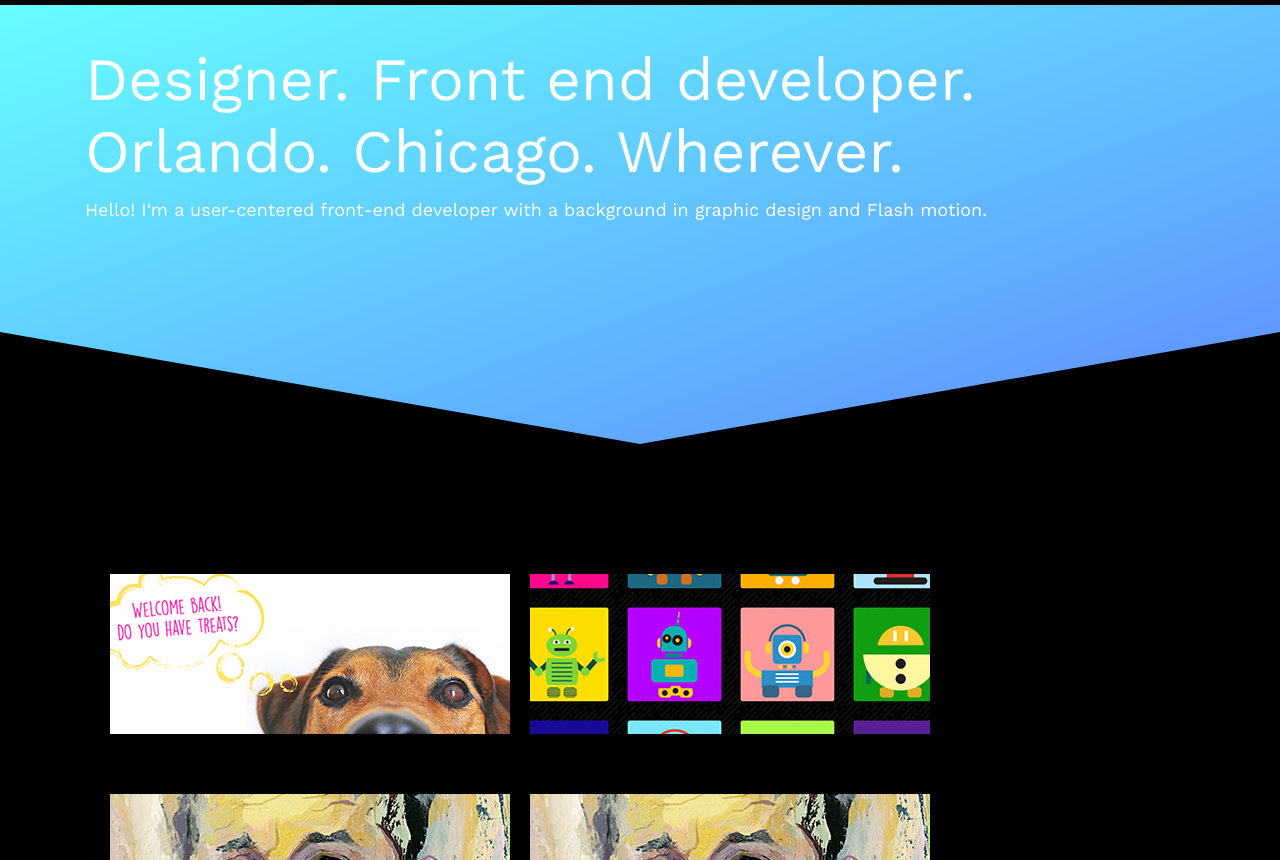
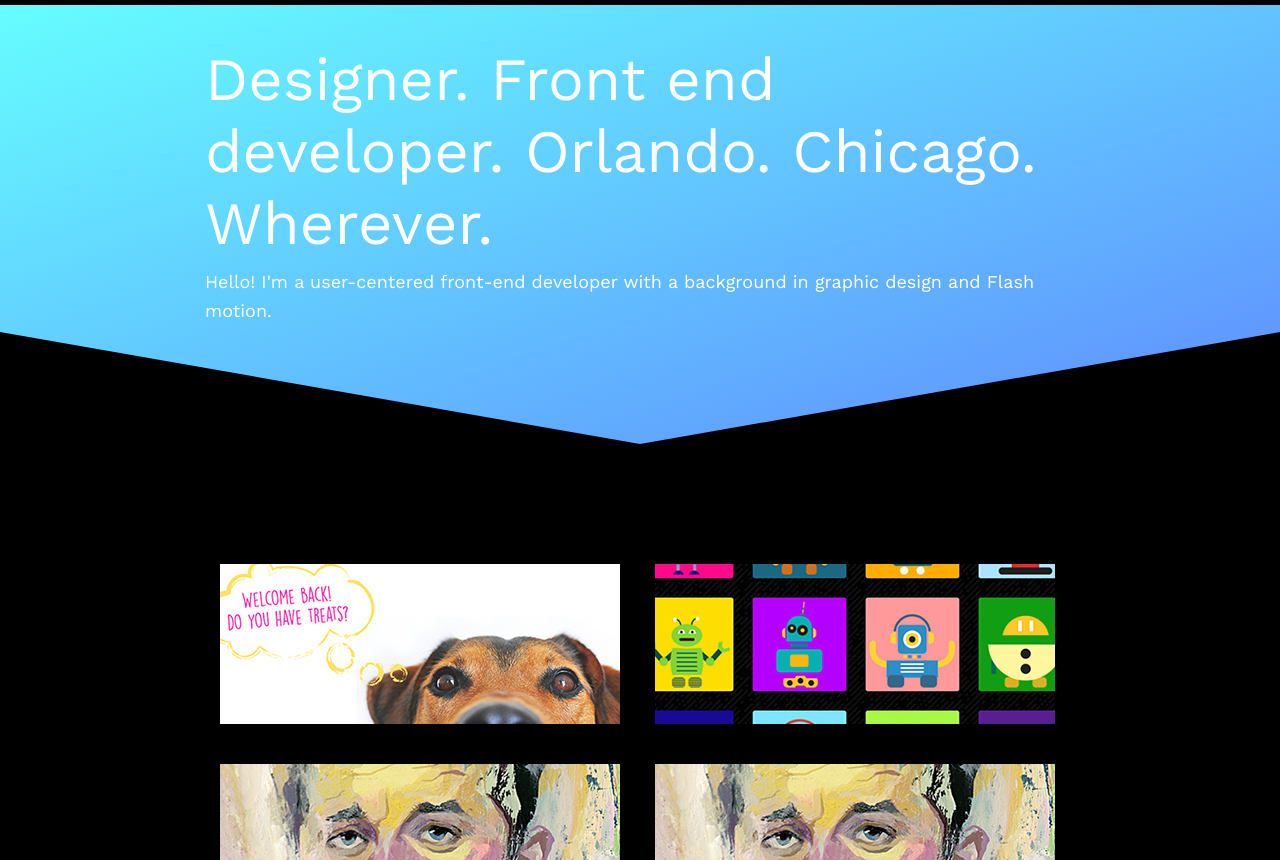
Before and after one commit to cmpablo/See-Pablo, a plain HTML site: page index.html in a window 1280 px wide. Shown: the part 71-931 px from the top of the page. Drawn offline with nearby package versions, Linux system fonts and the light colour scheme.

Commit message:
fixed gallery margins

```diff
--- a/assets/css/style.scss
+++ b/assets/css/style.scss
@@ -16,9 +16,9 @@ body {
   padding: 0;
 }
 
-// .container {
-//   max-width: 900px;
-// }
+.container {
+  max-width: 900px;
+}
 
 .content-section {
   margin: 0 0 100px 0;
@@ -122,7 +122,7 @@ p {
 
 .gallery-img {
   position: relative;
-  margin: 10px;
+  margin: 0 35px 0 0;
   float: left;
   width: 400px;
   img {
--- a/index.html
+++ b/index.html
@@ -19,7 +19,7 @@
 <body data-spy="scroll" data-target=".navbar" data-offset="0">
     <!-------------------------- NAVIGATION ---------------------------->
     <nav class="navbar navbar-expand-lg fixed-top navbar-dark">
-        <a class="navbar-brand ml-3" href="#intro">
+        <a class="navbar-brand ml-3" href="#home">
             <img src="assets/images/logo.png" alt="logo" />
         </a>
         <button class="navbar-toggler" type="button" data-toggle="collapse" data-target="#navbarSupportedContent" aria-controls="navbarSupportedContent"
@@ -49,7 +49,7 @@
     <!----------------------------- INTRO ------------------------------>
     <header class="header-bg big-triangle">
         <div class="container">
-            <div class="content-section" id="intro">
+            <div class="content-section" id="home">
                 <h1>Designer. Front end developer. Orlando. Chicago. Wherever.</h1>
                 <p>Hello! I'm a user-centered front-end developer with a background in graphic design and Flash motion.
                 </p>
```
Also changed, not shown: assets/css/style.css, 1 other file.
